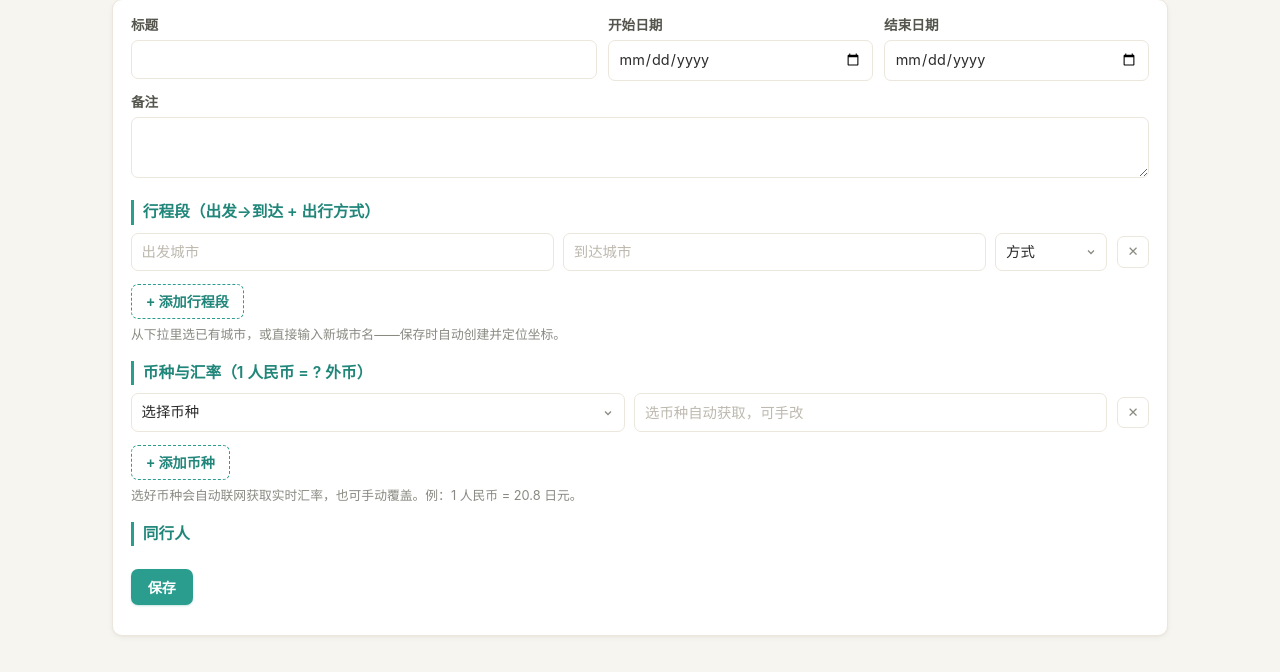
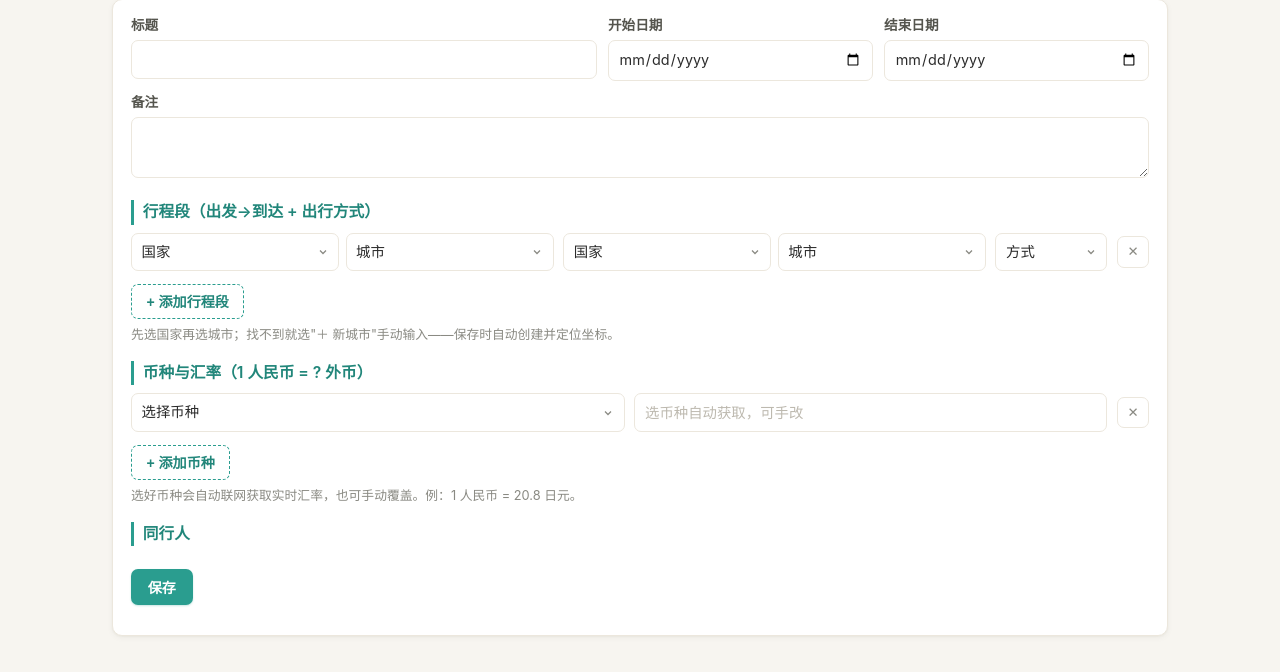
Before and after one commit to neilgris/travel, a Flask app: page /trips/create in a window 1280 px wide. Shown: the part 128-800 px from the top of the page. Run offline with Flask 3, Linux system fonts and the light colour scheme.

Commit message:
feat: 创建/编辑旅程时行程段城市改成国家→城市二级选择
原来出发/到达城市是一个 datalist 自动补全的文本框，城市一多就很难找。
现在拆成两个联动下拉：先选国家，城市下拉再按国家过滤填充（数据来自
新增的 _city_groups_for_picker，按国家分组、JSON 内嵌到页面里，
JS 侧联动填充，不用请求接口）。

保留了新建城市的能力：国家下拉最后一项"＋ 新城市"会把城市下拉换成
一个同名文本框，提交时走原来的 _resolve_city 自动地理编码创建流程
（后端 leg_from/leg_to 的表单契约完全没变，只有前端选择方式变了）。

编辑已有旅程时，二级下拉会根据行程段已保存的城市自动预选对应的
国家和城市。用真实浏览器交互测过创建（含新建城市）和编辑（回填）两条
路径，74 个后端测试不变全过（没碰后端逻辑，不需要新测试）。

```diff
--- a/app/blueprints/trips.py
+++ b/app/blueprints/trips.py
@@ -40,6 +40,14 @@ def _resolve_city(name):
         db.session.add(city)
         db.session.flush()
     return city
+
+
+def _city_groups_for_picker():
+    """行程段二级选择（国家→城市）用：{国家名(''表示未分类): [城市名...]}，城市按名称排序。"""
+    groups = {}
+    for c in City.query.order_by(City.name).all():
+        groups.setdefault(c.country or "", []).append(c.name)
+    return groups
 
 
 @bp.route("/")
@@ -116,8 +124,10 @@ def create():
         db.session.commit()
         flash("旅程已创建")
         return redirect(url_for("trips.detail", trip_id=trip.id))
+    city_groups = _city_groups_for_picker()
     return render_template("trips/form.html", trip=None,
-                           cities=City.query.order_by(City.name).all(),
+                           city_groups=city_groups,
+                           country_names=sorted(k for k in city_groups if k),
                            people=Person.query.order_by(Person.name).all(),
                            modes=TRANSPORT_MODES,
                            currency_options=COMMON_CURRENCIES)
@@ -131,8 +141,10 @@ def edit(trip_id):
         db.session.commit()
         flash("旅程已更新")
         return redirect(url_for("trips.detail", trip_id=trip.id))
+    city_groups = _city_groups_for_picker()
     return render_template("trips/form.html", trip=trip,
-                           cities=City.query.order_by(City.name).all(),
+                           city_groups=city_groups,
+                           country_names=sorted(k for k in city_groups if k),
                            people=Person.query.order_by(Person.name).all(),
                            modes=TRANSPORT_MODES,
                            currency_options=COMMON_CURRENCIES)
--- a/app/static/style.css
+++ b/app/static/style.css
@@ -150,9 +150,13 @@ select {
 
 /* 行程段：出发 / 到达 / 方式 一行排列 */
 .leg-row, .cur-row { display: flex; gap: 0.6rem; margin-bottom: 0.6rem; align-items: center; }
-.leg-row input[name="leg_from"],
-.leg-row input[name="leg_to"] { flex: 1 1 0; min-width: 0; }
+.leg-row { flex-wrap: wrap; }
 .leg-row select[name="leg_mode"] { flex: 0 0 7rem; min-width: 0; }
+
+/* 行程段：国家→城市二级选择 */
+.leg-city-picker { display: flex; gap: 0.4rem; flex: 1 1 260px; min-width: 220px; }
+.leg-city-picker select,
+.leg-city-picker input { flex: 1 1 0; min-width: 0; }
 
 /* 币种 / 汇率 一行排列，各占一半 */
 .cur-row select,
--- a/app/templates/trips/form.html
+++ b/app/templates/trips/form.html
@@ -1,5 +1,20 @@
 {% extends "base.html" %}
 {% block title %}{{ '编辑' if trip else '创建' }}旅程{% endblock %}
+{% macro city_picker(field_name, city) %}
+{% set sel_country = city.country if (city and city.country) else ('__none__' if city else '') %}
+<span class="leg-city-picker">
+  <select class="leg-country">
+    <option value="">国家</option>
+    {% for c in country_names %}<option value="{{ c }}" {{ 'selected' if sel_country == c }}>{{ c }}</option>{% endfor %}
+    {% if city_groups.get('') %}<option value="__none__" {{ 'selected' if sel_country == '__none__' }}>未分类</option>{% endif %}
+    <option value="__new__">＋ 新城市</option>
+  </select>
+  <select name="{{ field_name }}" class="leg-city" data-selected="{{ city.name if city else '' }}">
+    <option value="">城市</option>
+  </select>
+  <input type="text" name="{{ field_name }}" class="leg-city-new" placeholder="新城市名" hidden disabled>
+</span>
+{% endmacro %}
 {% block content %}
 <h1>{{ '编辑' if trip else '创建' }}旅程</h1>
 <form method="post" class="card trip-form">
@@ -23,17 +38,13 @@
   <textarea name="notes">{{ trip.notes if trip else '' }}</textarea>
 
   <h3>行程段（出发→到达 + 出行方式）</h3>
-  <datalist id="city-options">
-    {% for c in cities %}<option value="{{ c.name }}">{% endfor %}
-  </datalist>
+  <script type="application/json" id="city-groups-data">{{ city_groups | tojson }}</script>
   <div id="legs">
     {% for leg in (trip.legs if trip else [None]) %}
     <div class="leg-row">
       <input type="hidden" name="leg_seq" value="{{ loop.index }}">
-      <input list="city-options" name="leg_from" placeholder="出发城市"
-             value="{{ leg.from_city.name if leg and leg.from_city else '' }}">
-      <input list="city-options" name="leg_to" placeholder="到达城市"
-             value="{{ leg.to_city.name if leg and leg.to_city else '' }}">
+      {{ city_picker('leg_from', leg.from_city if leg else None) }}
+      {{ city_picker('leg_to', leg.to_city if leg else None) }}
       <select name="leg_mode">
         <option value="">方式</option>
         {% for m in modes %}<option value="{{ m }}" {{ 'selected' if leg and leg.transport_mode==m }}>{{ m | transport_label }}</option>{% endfor %}
@@ -45,8 +56,8 @@
   <template id="leg-template">
     <div class="leg-row">
       <input type="hidden" name="leg_seq" value="">
-      <input list="city-options" name="leg_from" placeholder="出发城市">
-      <input list="city-options" name="leg_to" placeholder="到达城市">
+      {{ city_picker('leg_from', None) }}
+      {{ city_picker('leg_to', None) }}
       <select name="leg_mode">
         <option value="">方式</option>
         {% for m in modes %}<option value="{{ m }}">{{ m | transport_label }}</option>{% endfor %}
@@ -55,7 +66,7 @@
     </div>
   </template>
   <button type="button" class="btn-add" data-add="legs" data-template="leg-template">+ 添加行程段</button>
-  <small>从下拉里选已有城市，或直接输入新城市名——保存时自动创建并定位坐标。</small>
+  <small>先选国家再选城市；找不到就选"＋ 新城市"手动输入——保存时自动创建并定位坐标。</small>
 
   <h3>币种与汇率（1 人民币 = ? 外币）</h3>
   <div id="currencies">
```
Also changed, not shown: app/static/form.js (+56 -0 lines).
